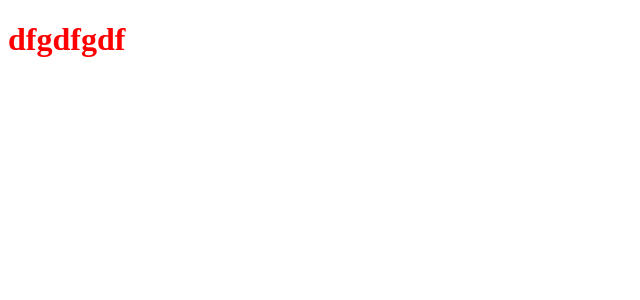
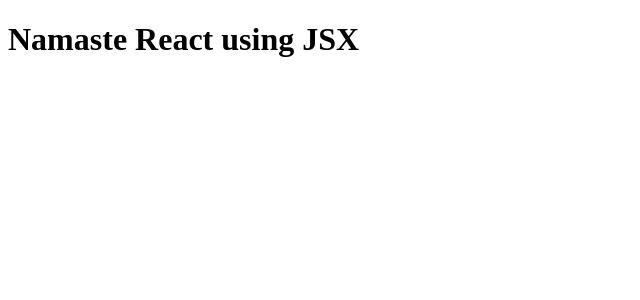
Before and after one commit to dawsonrichey/learning-react, a React (Vite) app in the folder example6/: page / in a window 1280 px wide. Shown: the top 300 px of the page, without its empty margins (0-640 px from the left). Built offline with nearby package versions, Linux system fonts and the light colour scheme.

Commit message:
added React Functional Component

```diff
--- a/example6/App.js
+++ b/example6/App.js
@@ -1,21 +1,24 @@
 import React from "react";
 import ReactDOM from "react-dom/client";
 
-// React.createElement => ReactElement-JS Object => HTMLElement (render)
-
-const heading = React.createElement("h1", { id: "heading" }, "Namaste React");
-
-console.log(heading);
-
-// JSX (transpiled before it reaches the JS) - PARCEL - Babel
-const jsxHeading = <h1 id="heading" className="new">dfgdfgdf</h1>;
-
-const jsxHeading2 = (<h1 className="head">
+// React Element
+const heading = (
+<h1 className="head">
 Namaste React using JSX</h1>
 );
 
-console.log(jsxHeading);
+
+// React Functional Component
+const HeadingComponent = () => {
+    return <h1>Namaste React Fucntional Component</h1>;
+};
+
+// Class Based Component - OLD
+// Functional Component - NEW
+
+
+
 
 const root = ReactDOM.createRoot(document.getElementById("root"));
 
-root.render(jsxHeading);
+root.render(heading);
```
